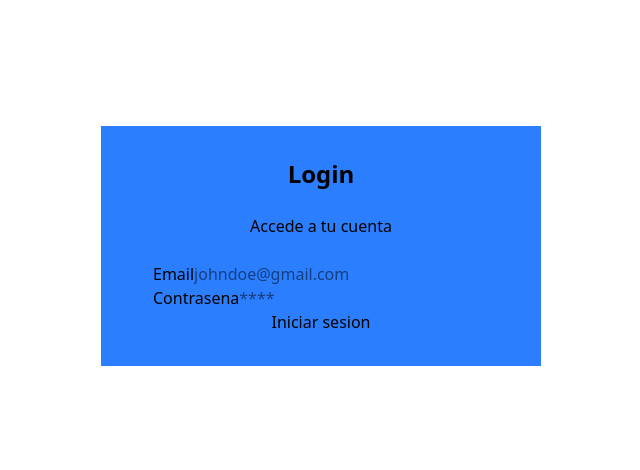
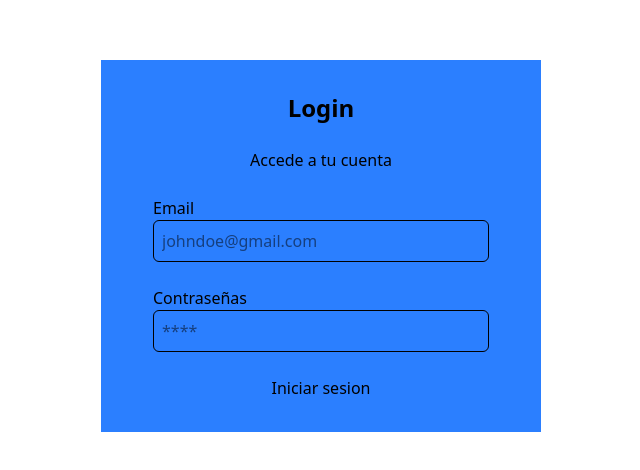
Before and after one commit to Elias8420/hyrule_bank, a Next.js app: page / in a window 1280 px wide. Shown: the part 154-624 px from the top of the page, without its empty margins (319-959 px from the left). Built offline with nearby package versions, Linux system fonts and the light colour scheme.

Commit message:
add: padding and border to form fields

```diff
--- a/src/components/auth/LoginForm.tsx
+++ b/src/components/auth/LoginForm.tsx
@@ -14,24 +14,24 @@ export function LoginForm() {
   }
 
   return(
-    <form onSubmit={onSubmit} className="flex flex-col items-center w-96">
-      <div className="w-84">
+    <form onSubmit={onSubmit} className="flex flex-col items-center w-96 gap-6">
+      <div className="w-84 flex flex-col">
         <label className="">Email</label>
         <input
         name="email"
         type="email"
         autoComplete="email"
-        className=""
+        className="border border-gray rounded-md p-2"
         placeholder="johndoe@gmail.com"
         />
       </div>
-      <div className="w-84">
-        <label className="">Contrasena</label>
+      <div className="w-84 flex flex-col">
+        <label className="">Contraseñas</label>
         <input
         name="password"
         type="password"
         autoComplete="current-password"
-        className=""
+        className="border border-gray rounded-md p-2"
         placeholder="****"
         />
       </div>
```
